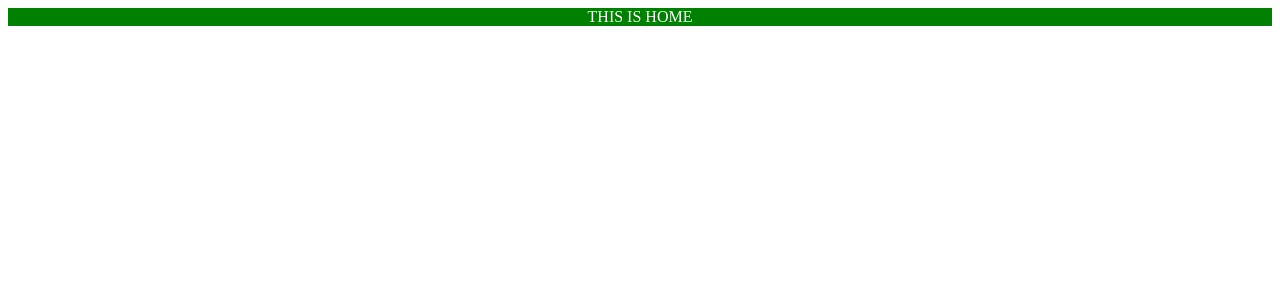
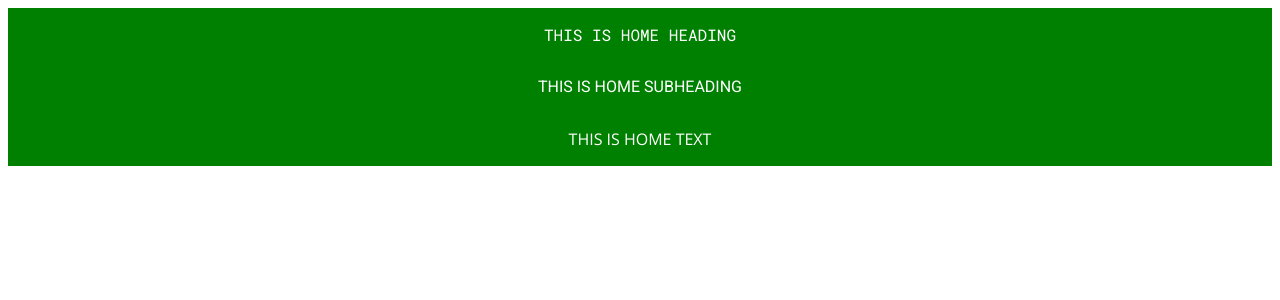
Before and after one commit to psaajc1420/national-pta, a React (Create React App) app in the folder client/: page / in a window 1280 px wide. Shown: the top 300 px of the page. Built offline with nearby package versions, Linux system fonts and the light colour scheme.

Commit message:
created Text. size prop not working

```diff
--- a/client/public/index.html
+++ b/client/public/index.html
@@ -15,6 +15,10 @@
       user's mobile device or desktop. See https://developers.google.com/web/fundamentals/web-app-manifest/
     -->
     <link rel="manifest" href="%PUBLIC_URL%/manifest.json" />
+    <link rel="preconnect" href="https://fonts.googleapis.com">
+    <link rel="preconnect" href="https://fonts.gstatic.com" crossorigin>
+    <link href="https://fonts.googleapis.com/css2?family=Open+Sans&family=Roboto&family=Roboto+Mono&display=swap" rel="stylesheet">
+
     <!--
       Notice the use of %PUBLIC_URL% in the tags above.
       It will be replaced with the URL of the `public` folder during the build.
@@ -24,7 +28,7 @@
       work correctly both with client-side routing and a non-root public URL.
       Learn how to configure a non-root public URL by running `npm run build`.
     -->
-    <title>React App</title>
+    <title>The Smart Talk - National PTA</title>
   </head>
   <body>
     <noscript>You need to enable JavaScript to run this app.</noscript>
--- a/client/src/components/Box.tsx
+++ b/client/src/components/Box.tsx
@@ -20,6 +20,7 @@ interface BoxProps {
 	display?: string;
 	justify?: string;
 	align?: string;
+	flexDirection?: 'row' | 'row-reverse' | 'column' | 'column-reverse';
 	border?: string;
 	borderRadius?: string | number;
 	backgroundColor?: string;
@@ -46,6 +47,7 @@ const Box = ({
 	display,
 	justify,
 	align,
+	flexDirection,
 	border,
 	borderRadius,
 	backgroundColor,
@@ -71,6 +73,7 @@ const Box = ({
 			display={display}
 			justify={justify}
 			align={align}
+			flexDirection={flexDirection}
 			border={border}
 			borderRadius={borderRadius}
 			backgroundColor={backgroundColor}
@@ -103,6 +106,7 @@ const StyledBox = styled('div')(
 		display,
 		justify,
 		align,
+		flexDirection,
 		border,
 		borderRadius,
 		backgroundColor,
@@ -125,6 +129,7 @@ const StyledBox = styled('div')(
 		display: center ? 'flex' : display ? display : 'none',
 		justifyContent: center ? 'center' : justify ? justify : 'none',
 		alignItems: center ? 'center' : align ? align : 'none',
+		flexDirection: flexDirection ? flexDirection : 'row',
 		border: border ? border : 0,
 		borderRadius: borderRadius ? borderRadius : 0,
 		backgroundColor: backgroundColor ? backgroundColor : 'blue',
--- /dev/null
+++ b/client/src/components/Text.tsx
@@ -0,0 +1,50 @@
+import React from 'react';
+import styled from '@emotion/styled';
+
+interface TextProps {
+	children: React.ReactNode;
+	typography: 'heading' | 'subheading' | 'text';
+	tag?: 'h1' | 'h2' | 'h3' | 'h4' | 'h5' | 'h6' | 'p';
+	size?: string | number;
+	color: string;
+	lineHeight?: string;
+}
+
+const Text = ({
+	children,
+	typography,
+	tag,
+	size,
+	color,
+	lineHeight,
+}: TextProps) => {
+	return (
+		<StyledText
+			as={tag}
+			typography={typography}
+			size={size}
+			color={color}
+			lineHeight={lineHeight}
+		>
+			{children}
+		</StyledText>
+	);
+};
+
+export default Text;
+
+const StyledText = styled('p')<TextProps>(
+	({ theme, typography, size, color, lineHeight }) => ({
+		fontFamily:
+			typography === 'heading'
+				? theme.font.heading
+				: typography === 'subheading'
+				? theme.font.subheading
+				: typography === 'text'
+				? theme.font.text
+				: theme.font.text,
+		size: size ? size : '14px',
+		color: color ? color : 'black',
+		lineHeight: lineHeight ? lineHeight : 'normal',
+	}),
+);
--- a/client/src/components/index.ts
+++ b/client/src/components/index.ts
@@ -1 +1,2 @@
 export { default as Box } from './Box';
+export { default as Text } from './Text';
--- a/client/src/pages/home/Home.tsx
+++ b/client/src/pages/home/Home.tsx
@@ -1,9 +1,17 @@
-import { Box } from '../../components';
+import { Box, Text } from '../../components';
 
 const Home = () => {
 	return (
-		<Box center backgroundColor='green' color='white'>
-			THIS IS HOME
+		<Box center flexDirection='column' backgroundColor='green'>
+			<Text typography='heading' size={32} color='white'>
+				THIS IS HOME HEADING
+			</Text>
+			<Text typography='subheading' size={24} color='white'>
+				THIS IS HOME SUBHEADING
+			</Text>
+			<Text typography='text' size={16} color='white'>
+				THIS IS HOME TEXT
+			</Text>
 		</Box>
 	);
 };
--- a/client/src/theme.js
+++ b/client/src/theme.js
@@ -1,11 +1,13 @@
 export const theme = {
-	colors: {
-		light: 'white',
-		dark: 'black',
+	color: {
+		white: 'white',
+		black: 'black',
+		blue: 'blue',
+		gray: 'gray',
 	},
-	fonts: {
-		heading: '',
-		subheading: '',
-		text: '',
+	font: {
+		heading: "'Roboto Mono', monospace",
+		subheading: "'Roboto', sans-serif",
+		text: "'Open Sans', sans-serif",
 	},
 };
```
Also changed, not shown: client/src/emotion.d.ts (added, +17 -0 lines).
